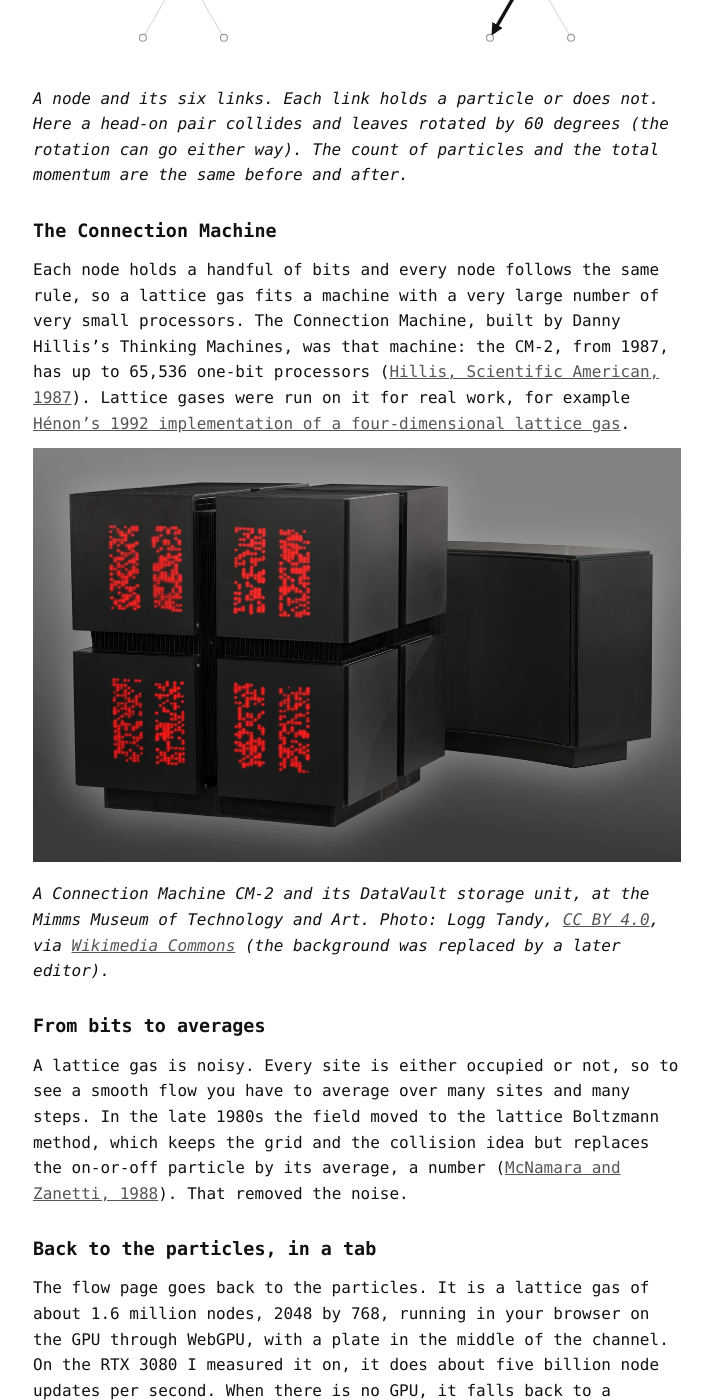
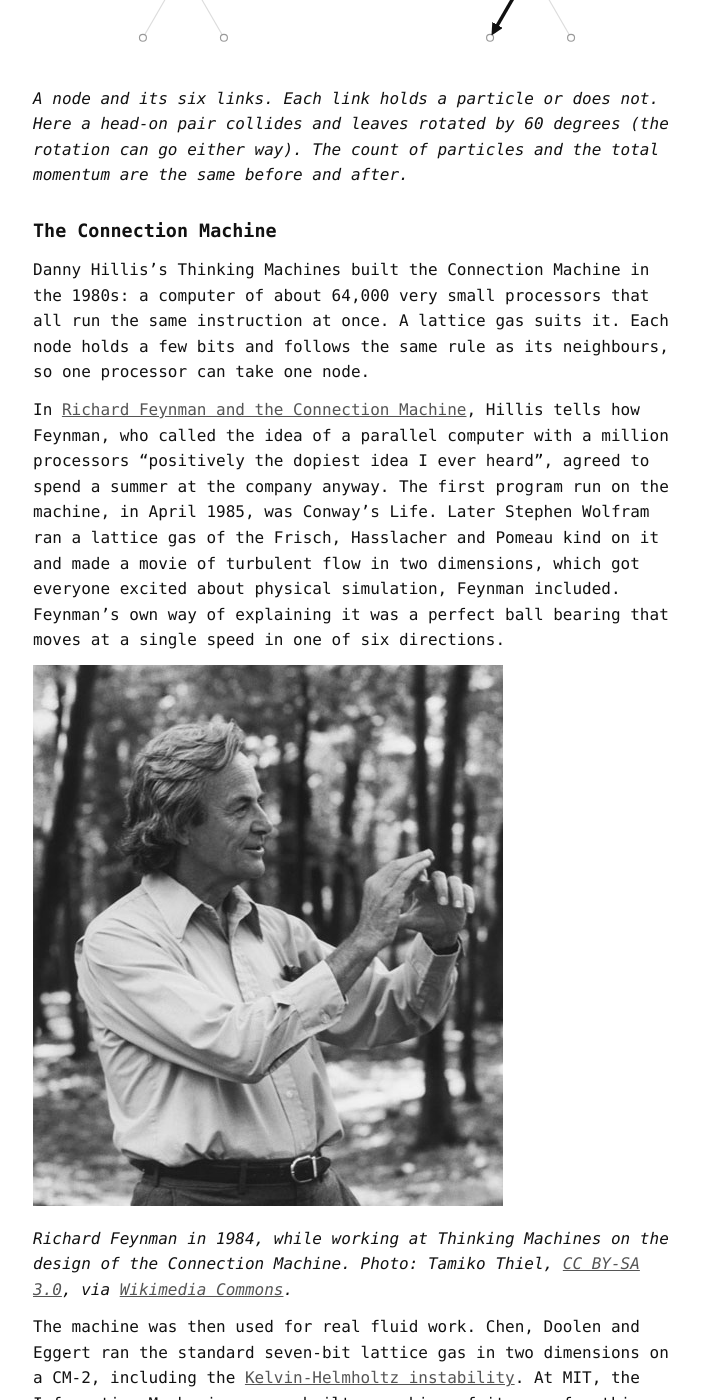
Before and after one commit to idle-intelligence/trucs.ai, a Jekyll site: the page built from blog/cellular-automata.md, in a window 1280 px wide and 1400 px high, scrolled down 1818 px. Shown: the whole window, without its empty margins (283-995 px from the left). Built offline with Jekyll 4.4.1, drawn with Linux system fonts in a browser that asks for light colours; some of the changed text lies outside the part shown.

Commit message:
blog: rewrite the Connection Machine section around Hillis's Feynman essay, 2D CM-2 lattice gas and the MIT CAM-8 brochure

```diff
--- a/blog/cellular-automata.md
+++ b/blog/cellular-automata.md
@@ -34,11 +34,15 @@ Here is one node of that grid and its six links, with the collision rule at its
 
 ## The Connection Machine
 
-Each node holds a handful of bits and every node follows the same rule, so a lattice gas fits a machine with a very large number of very small processors. The Connection Machine, built by Danny Hillis's Thinking Machines, was that machine: the CM-2, from 1987, has up to 65,536 one-bit processors ([Hillis, Scientific American, 1987](https://doi.org/10.1038/scientificamerican0687-108)). Lattice gases were run on it for real work, for example [Hénon's 1992 implementation of a four-dimensional lattice gas](https://doi.org/10.1007/BF01341753).
+Danny Hillis's Thinking Machines built the Connection Machine in the 1980s: a computer of about 64,000 very small processors that all run the same instruction at once. A lattice gas suits it. Each node holds a few bits and follows the same rule as its neighbours, so one processor can take one node.
 
-![A Connection Machine CM-2 with its rows of red lights.](/blog/images/cm2.webp)
+In [Richard Feynman and the Connection Machine](https://longnow.org/ideas/richard-feynman-and-the-connection-machine/), Hillis tells how Feynman, who called the idea of a parallel computer with a million processors "positively the dopiest idea I ever heard", agreed to spend a summer at the company anyway. The first program run on the machine, in April 1985, was Conway's Life. Later Stephen Wolfram ran a lattice gas of the Frisch, Hasslacher and Pomeau kind on it and made a movie of turbulent flow in two dimensions, which got everyone excited about physical simulation, Feynman included. Feynman's own way of explaining it was a perfect ball bearing that moves at a single speed in one of six directions.
 
-*A Connection Machine CM-2 and its DataVault storage unit, at the Mimms Museum of Technology and Art. Photo: Logg Tandy, [CC BY 4.0](https://creativecommons.org/licenses/by/4.0/), via [Wikimedia Commons](https://commons.wikimedia.org/wiki/File:Connection_Machine_CM-2_and_DataVault_at_The_Mimms_Museum_of_Technology_and_Art.webp) (the background was replaced by a later editor).*
+![Richard Feynman, outdoors in 1984, in a black and white photograph.](/blog/images/feynman-1984.jpg)
+
+*Richard Feynman in 1984, while working at Thinking Machines on the design of the Connection Machine. Photo: Tamiko Thiel, [CC BY-SA 3.0](https://creativecommons.org/licenses/by-sa/3.0/), via [Wikimedia Commons](https://commons.wikimedia.org/wiki/File:RichardFeynman-PaineMansionWoods1984_copyrightTamikoThiel_bw.jpg).*
+
+The machine was then used for real fluid work. Chen, Doolen and Eggert ran the standard seven-bit lattice gas in two dimensions on a CM-2, including the [Kelvin-Helmholtz instability](https://doi.org/10.1142/9789814503525_0023). At MIT, the Information Mechanics group built a machine of its own for this kind of simulation, CAM-8, and its [1994 brochure](http://www.ai.mit.edu/projects/im/broch/lat1.html) shows a lattice gas flow in a channel.
 
 ## From bits to averages
 
```
Also changed, not shown: blog/images/cm2.webp (deleted), blog/images/feynman-1984.jpg (added).
